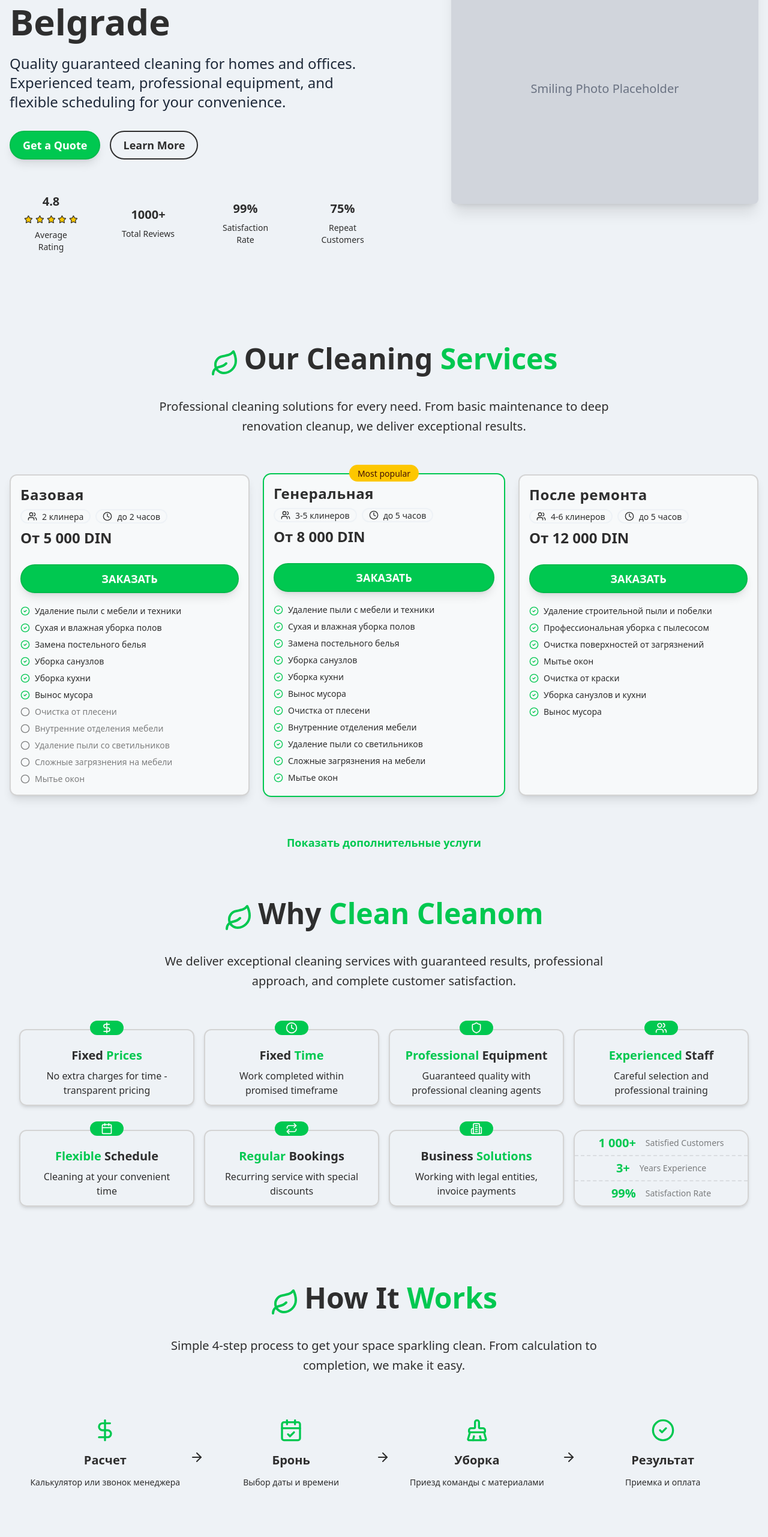
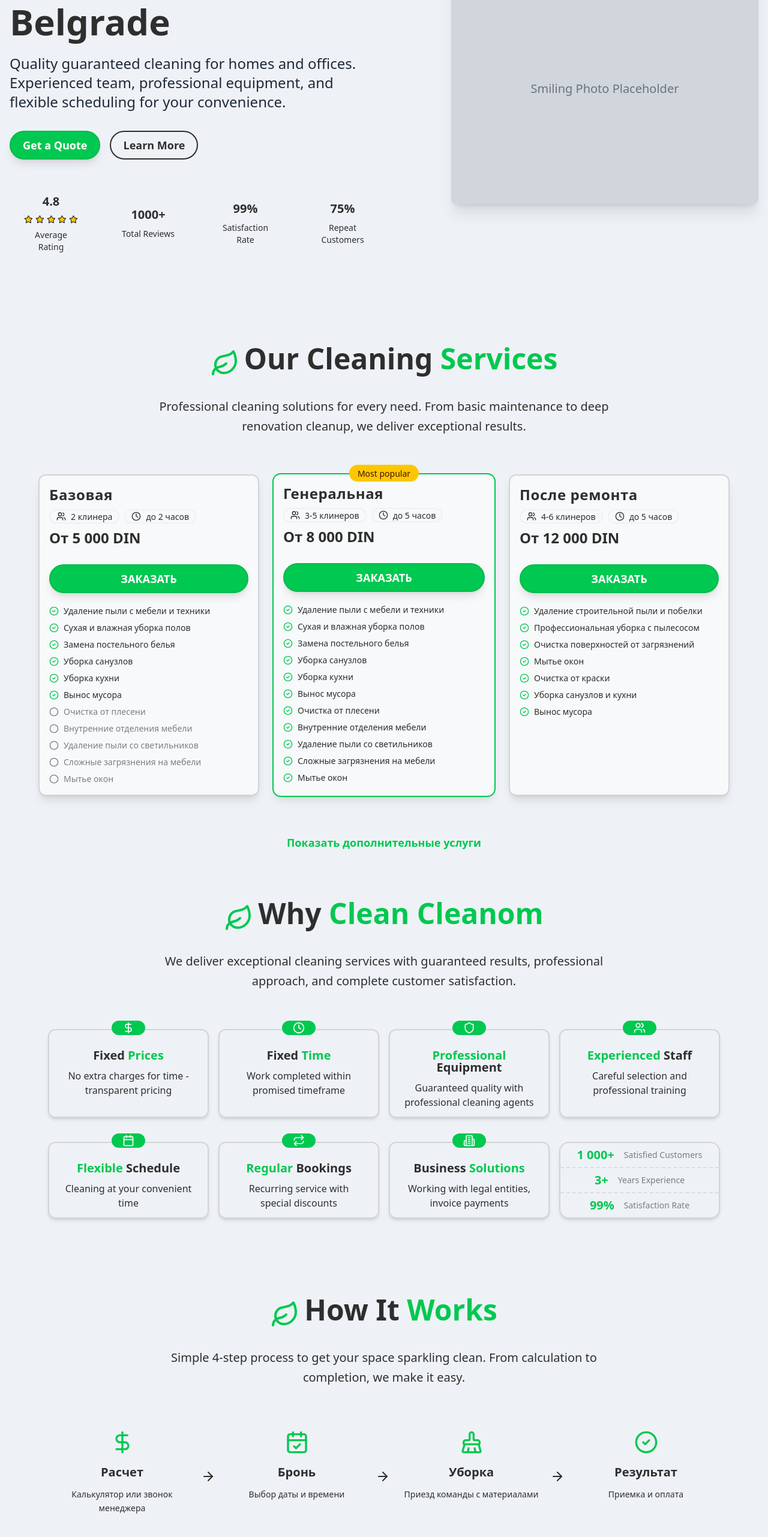
Before and after one commit to levladik/clean_cleanom, a Next.js app: page / in a window 1280 px wide. Shown: the part 231-2794 px from the top of the page at 60% size. Built offline with nearby package versions, Linux system fonts and the light colour scheme.

Commit message:
Unify section layouts with max-width and centering

```diff
--- a/src/app/components/sections/features/Features.tsx
+++ b/src/app/components/sections/features/Features.tsx
@@ -75,7 +75,7 @@
 const Features = () => {
   return (
     <section
-      className="pt-20 w-full"
+      className="pt-20 w-full max-w-6xl mx-auto"
       id="thefeatures"
     >
       <div className="container mx-auto px-4">
--- a/src/app/components/sections/services/Services.tsx
+++ b/src/app/components/sections/services/Services.tsx
@@ -88,7 +88,7 @@
 
   return (
     <section
-      className="pt-20 w-full"
+      className="pt-20 w-full max-w-6xl mx-auto"
       id="services"
     >
       {/* Header */}
--- a/src/app/components/sections/steps/Steps.tsx
+++ b/src/app/components/sections/steps/Steps.tsx
@@ -16,7 +16,7 @@
 const Steps = () => {
   return (
     <section
-      className="pt-20 max-w-xxl m-auto"
+      className="pt-20 w-full max-w-6xl mx-auto"
       id="steps"
     >
       <div className="text-center mb-12">
```
